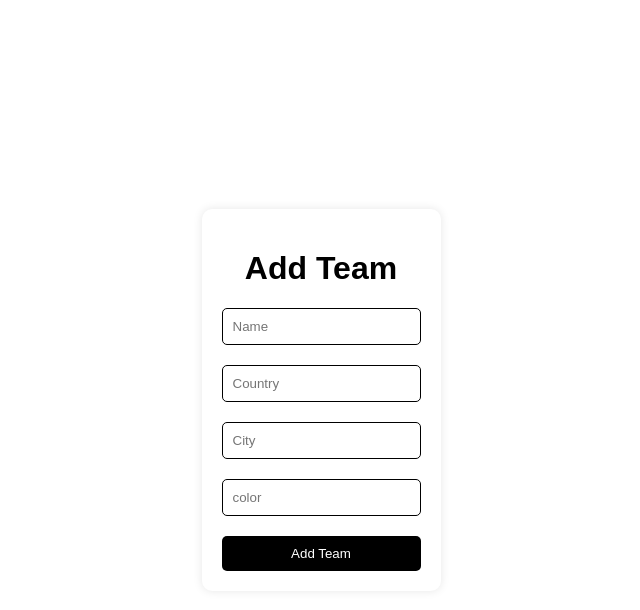
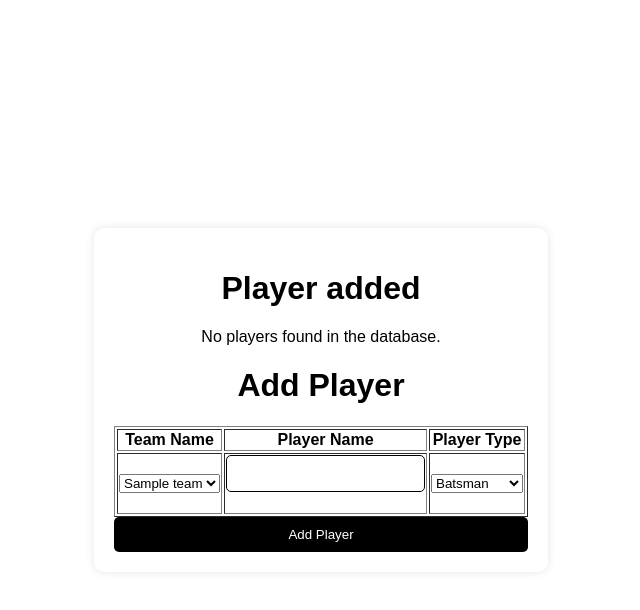
Before and after one commit to Muhammad-Shakeel-25/CricketScoreKeeper24, a PHP site: the page made by Add Player.php in a window 1280 px wide. Shown: the top 610 px of the page, without its empty margins (319-959 px from the left). Run offline with PHP 8.4, Linux system fonts and the light colour scheme; the visitor is signed in with stand-in values (Sample User, id 1); tables that the repository leaves empty or names only in its code hold one stand-in row (values such as "Sample post").

Commit message:
added player db
added player in db

```diff
--- a/Add Player.php
+++ b/Add Player.php
@@ -43,18 +43,134 @@
 </head>
 <body>
 <div class="add-team-container">
-    <h1>Add Team</h1>
-    <form action="Add Team db.php" method="post">
-        <input type="text" name="name" placeholder="Name">
-        <br>
-        <input type="text" name="country" placeholder="Country">
-        <br>
-        <input type="text" name="city" placeholder="City">
-        <br>
-        <input type="text" name="color" placeholder="color">
-        <br>
-        <input type="submit" value="Add Team">
-    </form>
+
+
+<center>
+<h1>Player added</h1>
+
+
+<?php
+require_once('db.php');
+   // Fetch data from the player table
+
+   session_start();
+   $email=$_SESSION['email'];
+
+
+
+$sql = "SELECT team.name AS teamname, player.name, player.type
+FROM team
+INNER JOIN player ON team.name = player.teamname
+WHERE team.email = '".$email."'"; // Modify the SQL query as needed to select specific columns
+$result = $conn->query($sql);
+
+// Check if there are rows to display
+if ($result->num_rows > 0) {
+    // Start an HTML table
+    echo '<table border="1">';
+
+    // Generate the header row
+    echo '<tr>';
+    echo '<th>Player ID</th>';
+    echo '<th>Player Name</th>';
+    echo '<th>Team Name</th>';
+
+    // Add more column headers as needed
+    echo '</tr>';
+
+    // Iterate through each row in the result set
+    while ($row = $result->fetch_assoc()) {
+        echo '<tr>';
+        echo '<td>' . htmlspecialchars($row['teamname']) . '</td>';
+        echo '<td>' . htmlspecialchars($row['name']) . '</td>';
+        echo '<td>' . htmlspecialchars($row['type']) . '</td>';
+
+        // Add more cells for other columns as needed
+        echo '</tr>';
+    }
+
+    // Close the HTML table
+    echo '</table>';
+} else {
+    echo 'No players found in the database.';
+}
+
+?>
+
+
+</center>
+
+<h1>Add Player</h1>
+
+
+
+
+   <?php
+   require_once('db.php');
+// Fetch team names from the team table
+$team_names = [];
+$email=$_SESSION['email'];
+$sql = "SELECT name FROM team where email='".$email."'";
+$result = $conn->query($sql);
+if ($result->num_rows > 0) {
+    while ($row = $result->fetch_assoc()) {
+        $team_names[] = $row['name'];
+}
+}
+// Close the database connection
+$conn->close();
+
+// HTML form containing the table
+echo '<form method="POST" action="Add Player db.php">';
+
+// Create the HTML table
+echo '<table border="1">';
+echo '<tr>';
+echo '<th>Team Name</th>';
+echo '<th>Player Name</th>';
+echo '<th>Player Type</th>';
+echo '</tr>';
+
+// Create a single row in the table
+echo '<tr>';
+
+// Team name drop-down list
+echo '<td>';
+echo '<select name="teamname">';
+foreach ($team_names as $team_name) {
+    echo '<option value="' . htmlspecialchars($team_name) . '">' . htmlspecialchars($team_name) . '</option>';
+}
+echo '</select>';
+echo '</td>';
+
+// Player name input field
+echo '<td>';
+echo '<input type="text" name="name" required>';
+echo '</td>';
+
+// Player type drop-down list
+echo '<td>';
+echo '<select name="type">';
+echo '<option value="batsman">Batsman</option>';
+echo '<option value="bowler">Bowler</option>';
+echo '<option value="all rounder">All Rounder</option>';
+echo '<option value="captain">Captain</option>';
+echo '</select>';
+echo '</td>';
+
+echo '</tr>';
+echo '</table>';
+
+// Submit button
+echo '<input type="submit" value="Add Player">';
+
+// Close the form
+echo '</form>';
+?>
+
+
+
+
 </div>
 </body>
 </html>
```
Also changed, not shown: Add Player db.php (added, +45 -0 lines), create table.php (+9 -1 lines).
